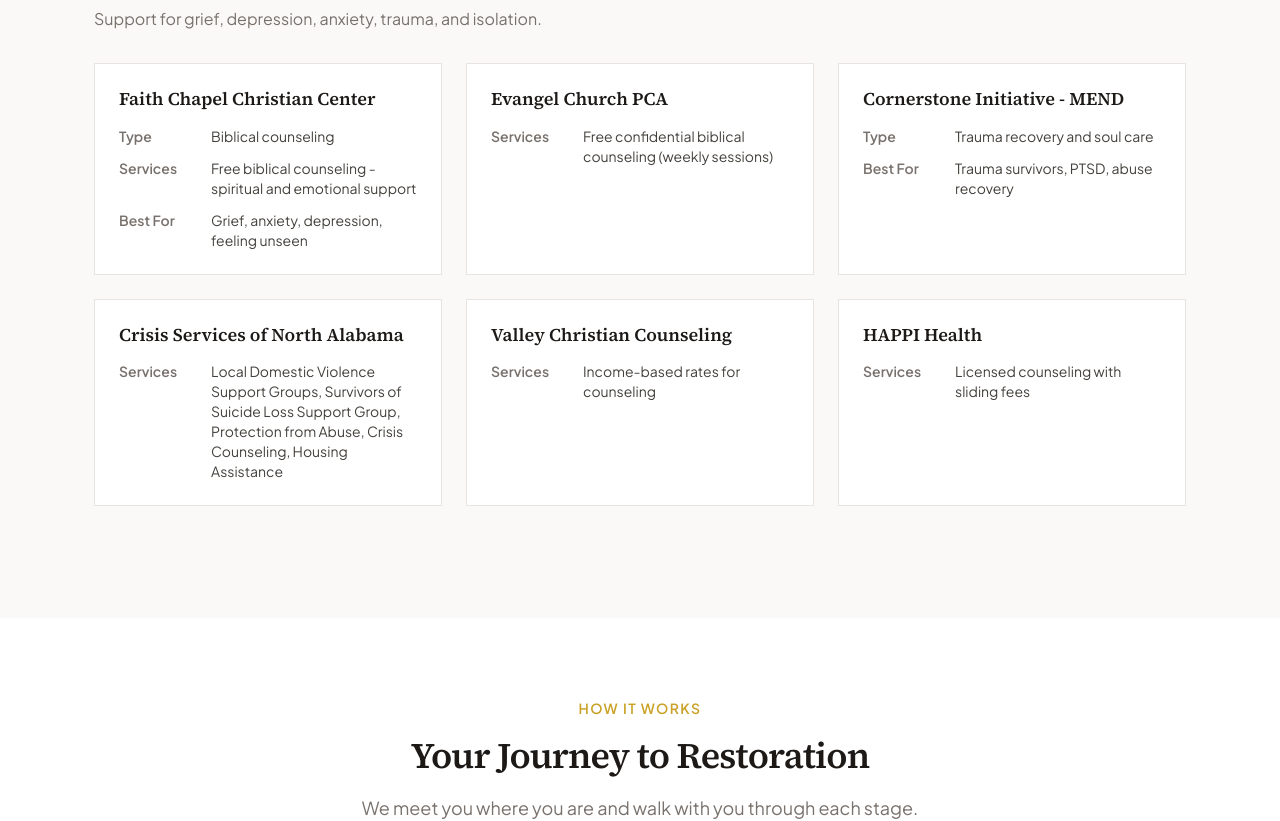
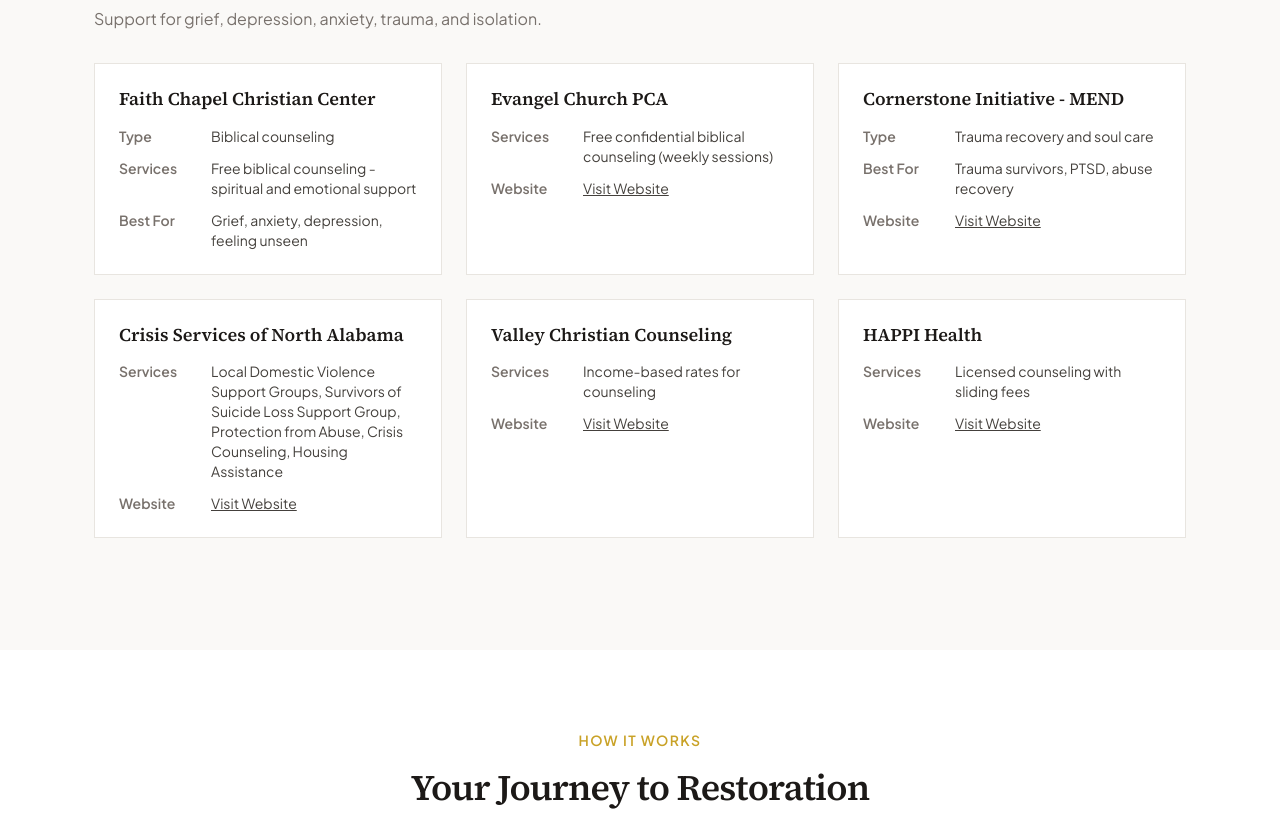
Before and after one commit to kenhicks850/RestoreHope61, a React (Vite) app: page / in a window 1280 px wide. Shown: the part 1760-2581 px from the top of the page. Built offline with nearby package versions, Linux system fonts and the light colour scheme.

Commit message:
Update ResourceCard.jsx

```diff
--- a/src/components/ResourceCard.jsx
+++ b/src/components/ResourceCard.jsx
@@ -6,6 +6,7 @@
   services,
   bestFor,
   contact,
+  website,
 }) {
   return (
     <article
@@ -55,6 +56,21 @@
             <span className="text-sm text-gray-700">{contact}</span>
           </div>
         )}
+        {website && (
+          <div className="flex gap-3">
+            <span className="shrink-0 w-20 text-sm font-semibold text-gray-500">
+              Website
+            </span>
+            <a
+              href={website}
+              target="_blank"
+              rel="noopener noreferrer"
+              className="text-sm text-[--color-primary] hover:text-[--color-primary-light] underline"
+            >
+              Visit Website
+            </a>
+          </div>
+        )}
       </div>
     </article>
   )
@@ -67,14 +83,35 @@
         {title}
       </h4>
       <ul className="grid sm:grid-cols-2 gap-3 list-none">
-        {items.map((item) => (
-          <li
-            key={item}
-            className="p-3 bg-gray-50 rounded-[--radius-md] text-sm text-gray-600"
-          >
-            {item}
-          </li>
-        ))}
+        {items.map((item, index) => {
+          // Handle items that are objects with text and url
+          if (typeof item === 'object' && item.url) {
+            return (
+              <li
+                key={index}
+                className="p-3 bg-gray-50 rounded-[--radius-md] text-sm"
+              >
+                <a
+                  href={item.url}
+                  target="_blank"
+                  rel="noopener noreferrer"
+                  className="text-[--color-primary] hover:text-[--color-primary-light] underline"
+                >
+                  {item.text}
+                </a>
+              </li>
+            )
+          }
+          // Handle plain string items
+          return (
+            <li
+              key={index}
+              className="p-3 bg-gray-50 rounded-[--radius-md] text-sm text-gray-600"
+            >
+              {item}
+            </li>
+          )
+        })}
       </ul>
     </div>
   )
```
